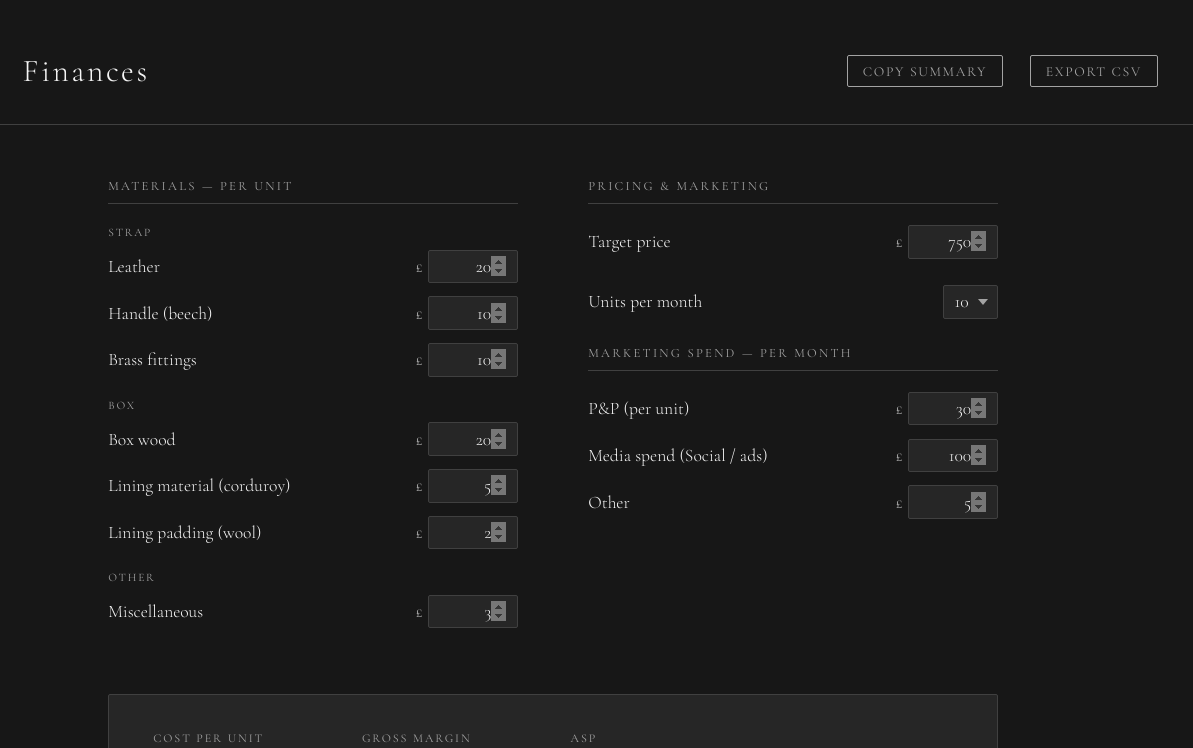
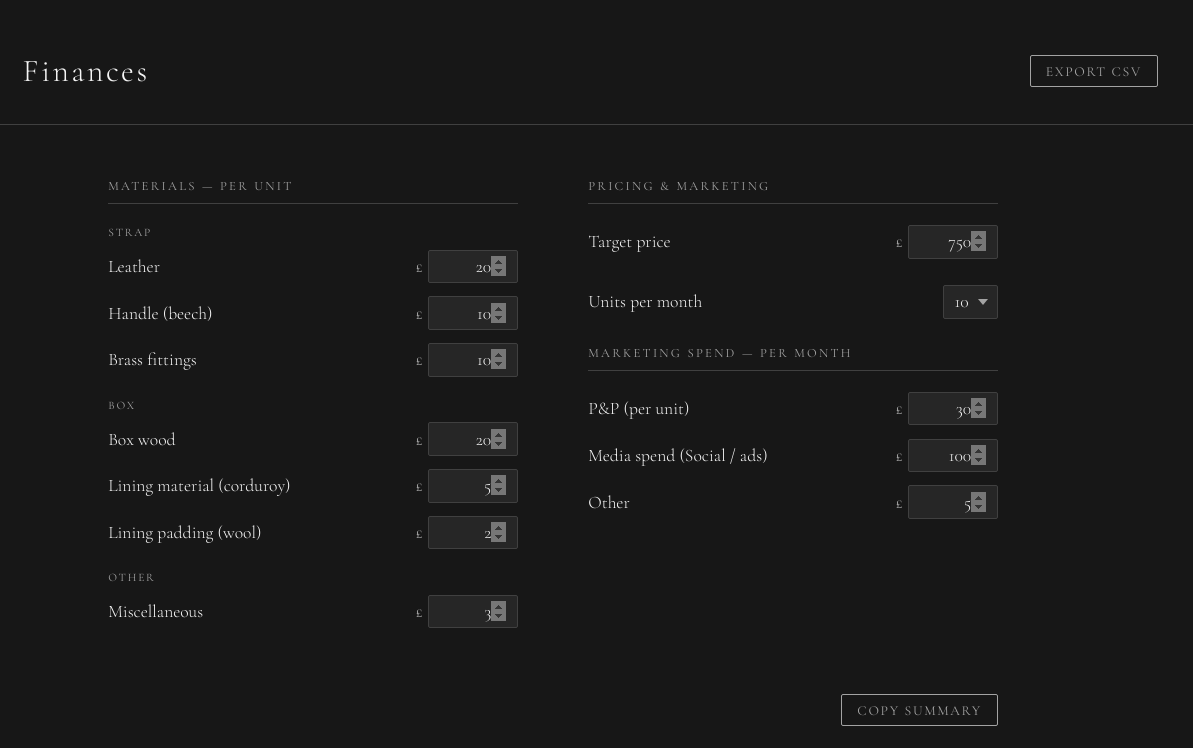
Before and after one commit to stevemolesworth/nettle, a website: page finances/index.html in a window 1280 px wide. Shown: the top 748 px of the page, 87-1280 px from the left. Drawn offline with nearby package versions, Linux system fonts and the light colour scheme.

Commit message:
Move copy summary button above results table
Co-Authored-By: Claude Sonnet 4.6 <noreply@anthropic.com>

```diff
--- a/finances/index.html
+++ b/finances/index.html
@@ -280,7 +280,6 @@
       <a href="../index.html"><img src="../assets/marque.svg" alt="Nettle marque" /></a>
       <h1>Finances</h1>
       <button id="btn-reset">Reset</button>
-      <button id="btn-copy">Copy summary</button>
       <a id="btn-download" download="nettle-finances.csv">Export CSV</a>
     </header>
 
@@ -367,6 +366,9 @@
       </section>
 
       <!-- Results -->
+      <div style="grid-column: 1 / -1; display: flex; justify-content: flex-end; gap: 0.75rem; margin-bottom: -1.5rem;">
+        <button id="btn-copy">Copy summary</button>
+      </div>
       <div class="results">
         <div class="stat">
           <span class="label">Cost per unit</span>
```
